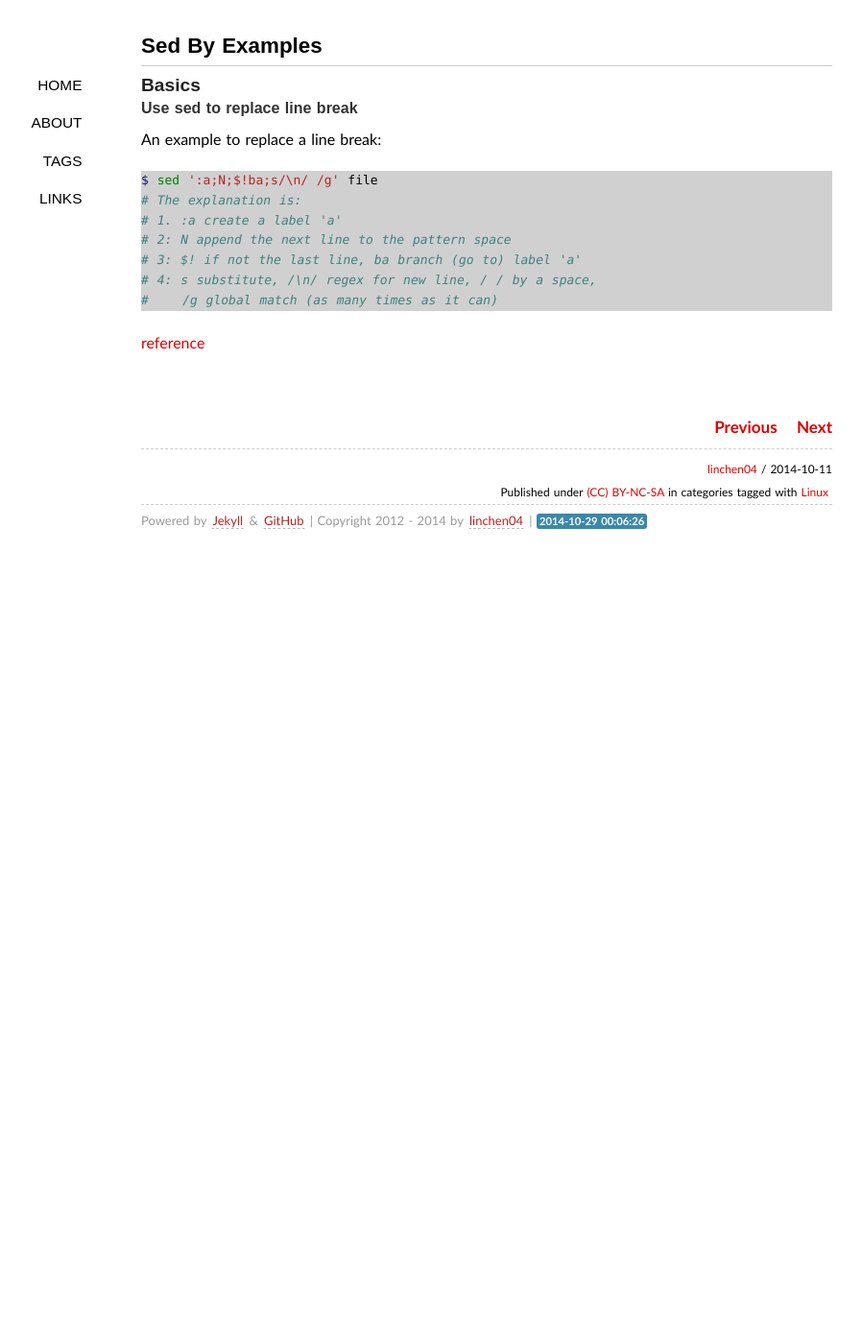
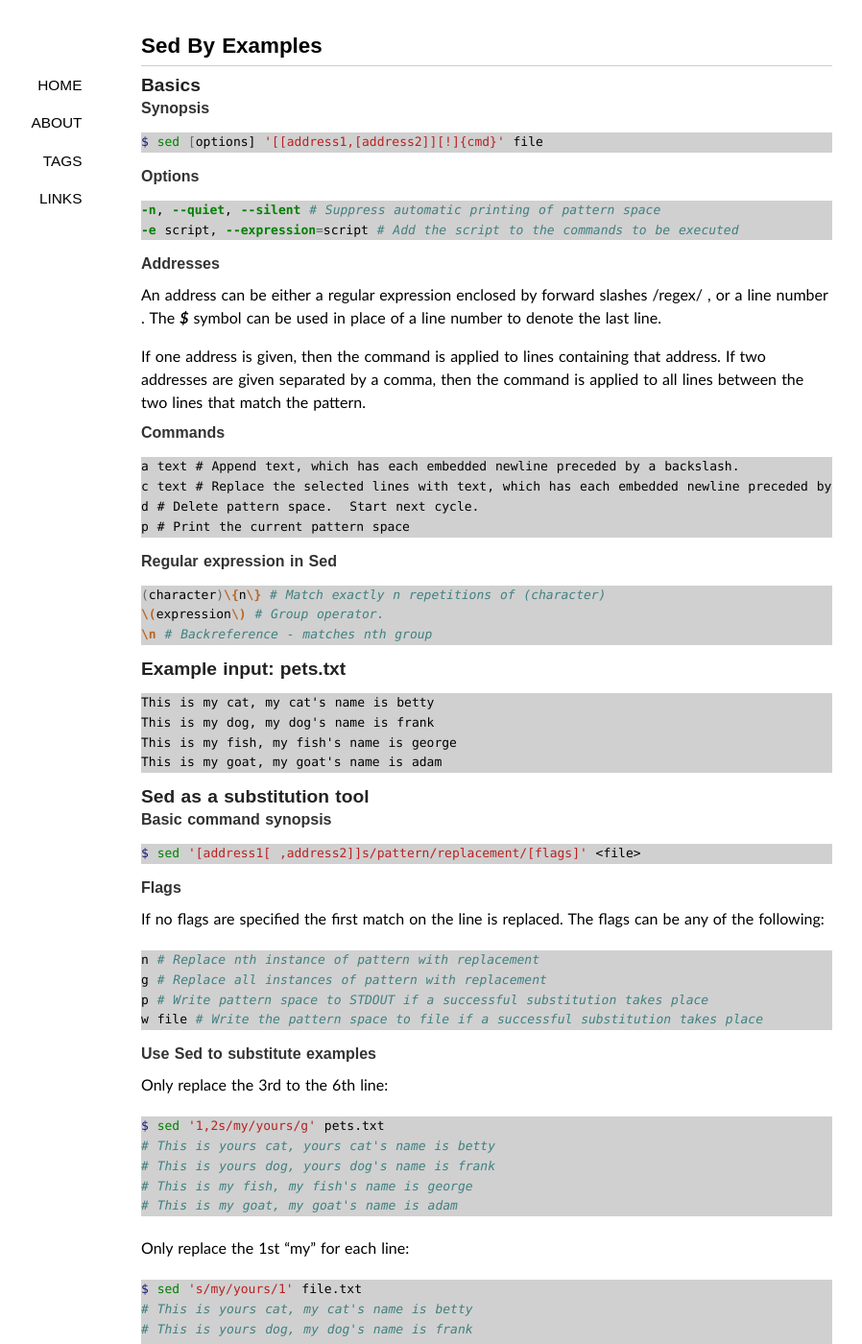
Before and after one commit to lchenn/linchen04.github.io, a Jekyll site: the page built from _posts/2014-10-11-sed-by-examples.md, in a window 1280 px wide and 1400 px high. Shown: the whole window at 96% size, without its empty margins (133-1031 px from the left). Built offline with Jekyll 4.4.1, drawn with Linux system fonts in a browser that asks for light colours; some web fonts are replaced; Markdown is read by kramdown in place of the engine named in the settings; comment, search, counter and statistics services are not loaded; some of the changed text lies outside the part shown.

Commit message:
Updated basic and substituion command

````diff
--- a/_posts/2014-10-11-sed-by-examples.md
+++ b/_posts/2014-10-11-sed-by-examples.md
@@ -5,9 +5,115 @@ categories:
 tags: "Linux"
 ---
 
+### Basics
+#### Synopsis
+```bash
+$ sed [options] '[[address1,[address2]][!]{cmd}' file
+```
 
-### Basics
+#### Options
+```bash
+-n, --quiet, --silent # Suppress automatic printing of pattern space
+-e script, --expression=script # Add the script to the commands to be executed
+```
 
+#### Addresses
+An address can be either a regular expression enclosed by forward slashes /regex/ , or a line number . The ***$*** symbol can be used in place of a line number to denote the last line.
+
+If one address is given, then the command is applied to lines containing that address. If two addresses are given separated by a comma, then the command is applied to all lines between the two lines that match the pattern.
+
+#### Commands
+```
+a text # Append text, which has each embedded newline preceded by a backslash.
+c text # Replace the selected lines with text, which has each embedded newline preceded by a backslash.
+d # Delete pattern space.  Start next cycle.
+p # Print the current pattern space
+```
+
+
+#### Regular expression in Sed
+```bash
+(character)\{n\} # Match exactly n repetitions of (character)
+\(expression\) # Group operator.
+\n # Backreference - matches nth group
+```
+
+### Example input: pets.txt
+```text
+This is my cat, my cat's name is betty
+This is my dog, my dog's name is frank
+This is my fish, my fish's name is george
+This is my goat, my goat's name is adam
+```
+
+### Sed as a substitution tool
+#### Basic command synopsis
+
+```bash
+$ sed '[address1[ ,address2]]s/pattern/replacement/[flags]' <file>
+```
+
+#### Flags
+If no flags are specified the first match on the line is replaced. The flags can be any of the following:
+
+```bash
+n # Replace nth instance of pattern with replacement
+g # Replace all instances of pattern with replacement
+p # Write pattern space to STDOUT if a successful substitution takes place
+w file # Write the pattern space to file if a successful substitution takes place
+```
+
+#### Use Sed to substitute examples
+Only replace the 3rd to the 6th line:
+
+```bash
+$ sed '1,2s/my/yours/g' pets.txt
+# This is yours cat, yours cat's name is betty
+# This is yours dog, yours dog's name is frank
+# This is my fish, my fish's name is george
+# This is my goat, my goat's name is adam
+```
+
+Only replace the 1st "my" for each line:
+
+```bash
+$ sed 's/my/yours/1' file.txt
+# This is yours cat, my cat's name is betty
+# This is yours dog, my dog's name is frank
+# This is yours fish, my fish's name is george
+# This is yours goat, my goat's name is adam
+```
+
+
+Only replace the "my" from the 2nd match in each line
+
+```bash
+$ sed 's/my/yours/2g' file.txt
+# This is my cat, yours cat's name is betty
+# This is my dog, yours dog's name is frank
+# This is my fish, yours fish's name is george
+# This is my goat, yours goat's name is adam
+```
+
+Put a [] around "my", ***&*** refers to the matched part.
+
+```bash
+$ sed 's/my/[&]/g' file.txt
+# This is [my] cat, [my] cat's name is betty
+# This is [my] dog, [my] dog's name is frank
+# This is [my] fish, [my] fish's name is george
+# This is [my] goat, [my] goat's name is adam
+```
+
+Extract pets' types and names, \1, \2 can refer to match groups, denoted by ()
+
+```
+$ sed 's/This is my \([^,]*\),.*is \(.*\)/\1:\2/g' my.txt
+# cat:betty
+# dog:frank
+# fish:george
+# goat:adam
+```
 
 
 #### Use sed to replace line break
````
Also changed, not shown: other parts of _posts/2014-10-11-sed-by-examples.md (+2 -0 lines).
